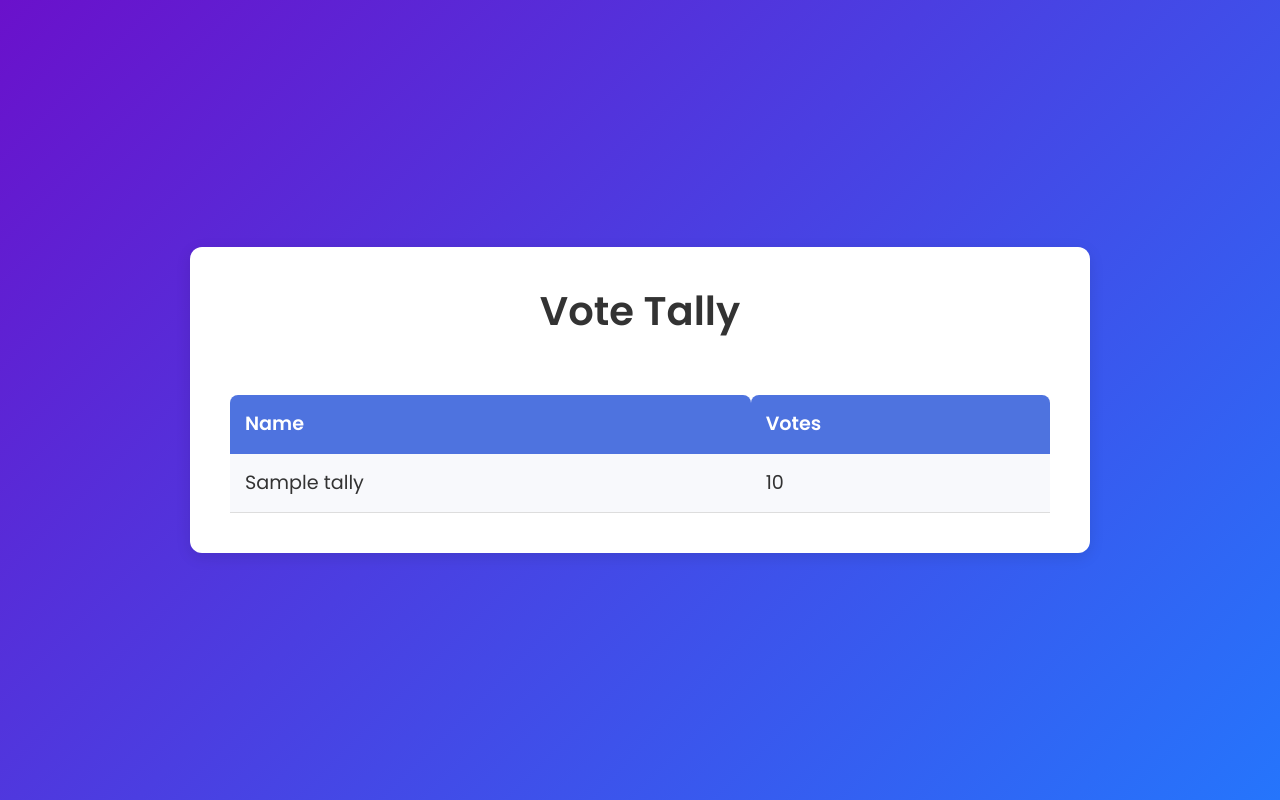
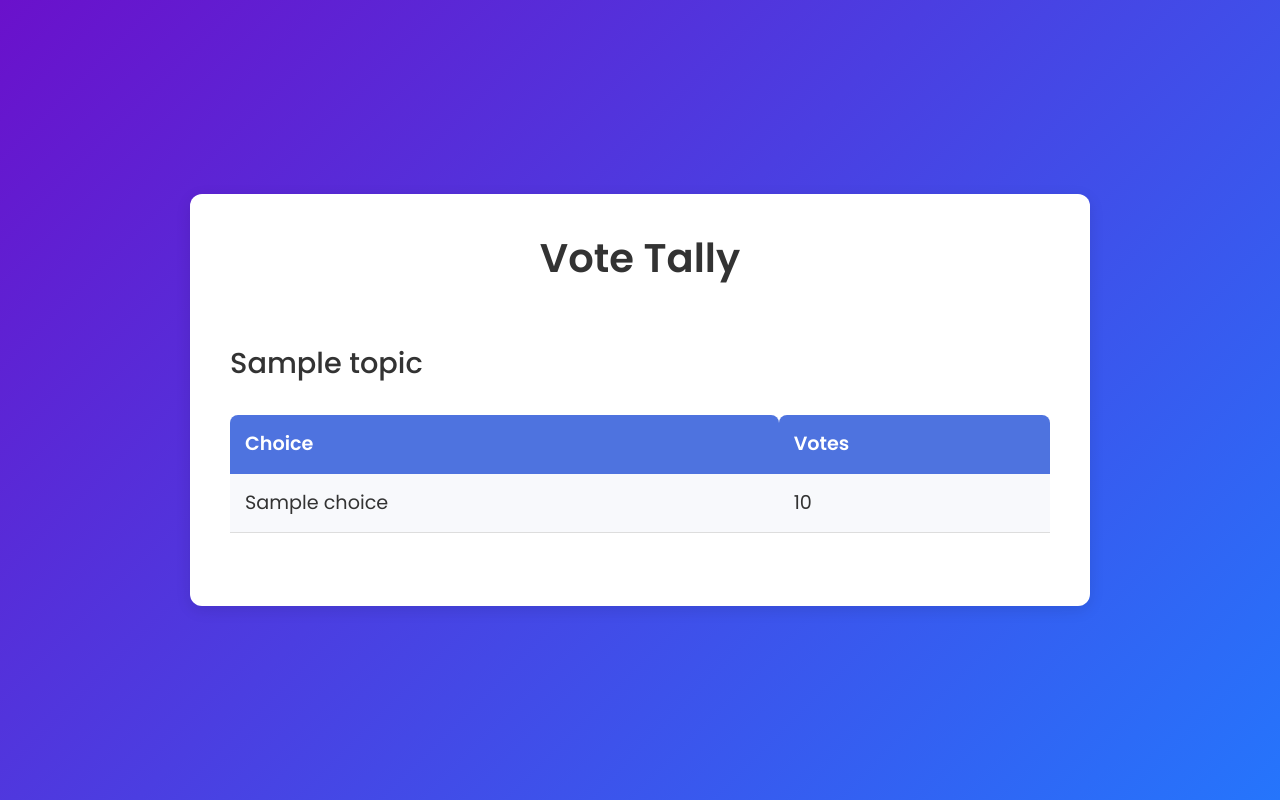
Before and after one commit to moncygeorge/Votestack2, a Flask app: template templates/tally.html in a window 1280 px wide. Run offline with Flask 3, Linux system fonts and the light colour scheme; the template is opened without the code that fills it: most values are stand-ins (such as "Sample title", 1, 10 or a date in 2020).

Commit message:
Update46

```diff
--- a/app.py
+++ b/app.py
@@ -8,8 +8,17 @@ app.secret_key = 'your_secret_key'  # Necessary for flash messages to work
 usernames_file = 'usernames.txt'
 names_file = 'choices.txt'
 votes_file = 'votes.txt'
-# Store topics in memory (or it could be a file if persistence is needed)
-current_topic = None  # Track the current topic for voting
+topic_file = 'current_topic.txt'  # New file to store current topic
+
+# Load the current topic from the file when the app starts
+def load_current_topic():
+    try:
+        with open(topic_file, 'r') as file:
+            return file.read().strip()
+    except FileNotFoundError:
+        return None  # Return None if no topic file exists
+
+current_topic = load_current_topic()  # Load current topic from file on startup
 
 # Store topics in memory (instead of positions.txt)
 topics = []  # Will store the topics that admin can modify
@@ -54,12 +63,12 @@ def vote():
     if 'username' not in session:
         return redirect(url_for('index'))  # Redirect to login if not logged in
 
-    if not topics:
+    if not current_topic:
         flash("No topics available to vote for.", "danger")
         return redirect(url_for('admin_dashboard'))  # Redirect to admin dashboard if no topics exist
 
-    # Get the first topic (you can modify this to cycle through topics if needed)
-    topic = topics[0] if topics else None
+    # Get the current topic
+    topic = current_topic
 
     try:
         # Read the names from 'choices.txt'
@@ -90,18 +99,9 @@ def submit_vote():
         with open(votes_file, 'r') as file:
             votes = file.read().splitlines()
 
-        # Find the current topic to check if the user has voted for it
-        global current_topic  # Use the global variable that tracks the current topic
-
-        if current_topic is None:
-            flash("No active topic available.", "danger")
-            return redirect(url_for('vote'))  # Ensure there's a topic to vote for
-
         # If the user has already voted for the current topic, notify them
         if any(vote.startswith(username + f":{current_topic}:") for vote in votes):
-            flash(
-                f"You have already voted for the topic '{current_topic}', {username}. You can only vote once per topic.",
-                "danger")
+            flash(f"You have already voted for the topic '{current_topic}', {username}. You can only vote once per topic.", "danger")
             return redirect(url_for('vote'))  # Redirect back to voting page if they have already voted
 
         # Save the vote with the username and current topic (e.g., 'username: current_topic: name')
@@ -146,31 +146,42 @@ def admin_dashboard():
 
     return render_template('admin_dashboard.html')  # Show the dashboard for admin
 
-@app.route('/generate_tally', methods=['POST'])
+@app.route('/generate_tally', methods=['GET', 'POST'])
 def generate_tally():
     if 'username' not in session or session['username'] != 'admin':
         flash("Access restricted to admin only.", "danger")
         return redirect(url_for('index'))  # Ensure only admin can access this route
 
     try:
+        # Read the names from 'choices.txt' (the available choices)
+        with open(names_file, 'r') as file:
+            choices = file.read().splitlines()
+
+        # Initialize a dictionary to hold the tally for each topic and their choices
+        tally = {}
+
         # Read the votes from 'votes.txt'
         with open(votes_file, 'r') as file:
             votes = file.read().splitlines()
 
-        # Count the votes for each name
-        vote_count = {}
+        # Count the votes for each choice for each topic
         for vote in votes:
-            name = vote.split(":")[1]  # Extract the name from the vote
-            if name in vote_count:
-                vote_count[name] += 1
-            else:
-                vote_count[name] = 1
+            try:
+                username, topic, name = vote.split(":")
+                if topic not in tally:
+                    tally[topic] = {choice: 0 for choice in choices}  # Initialize a dict for the topic
+                if name in tally[topic]:
+                    tally[topic][name] += 1
+            except ValueError:
+                # Skip any malformed vote entries (in case there's a vote entry without the expected format)
+                continue
 
-        return render_template('tally.html', tally=vote_count)  # Pass the tally data to the template
+        # Render the tally page with the vote counts for each topic
+        return render_template('tally.html', tally=tally)  # Pass the tally data to the template
 
     except FileNotFoundError:
-        flash("Votes file not found.", "danger")
-        return redirect(url_for('admin_dashboard'))  # Redirect to admin dashboard if votes file is missing
+        flash("Votes file or choices file not found.", "danger")
+        return redirect(url_for('admin_dashboard'))  # Redirect to admin dashboard if fi
 @app.route('/enter_voters', methods=['POST'])
 def enter_voters():
     if 'username' not in session or session['username'] != 'admin':
@@ -200,8 +211,6 @@ def enter_voters():
     except Exception as e:
         flash(f"An error occurred while updating usernames: {str(e)}", "danger")
         return redirect(url_for('admin_dashboard'))  # Redirect back to admin dashboard if an error occurs
-
-
 @app.route('/update_topic', methods=['POST'])
 def update_topic():
     if 'username' not in session or session['username'] != 'admin':
@@ -217,9 +226,12 @@ def update_topic():
     global current_topic
     current_topic = new_topic  # Set the new current topic
 
+    # Save the new topic to the file
+    with open(topic_file, 'w') as file:
+        file.write(new_topic)
+
     flash(f"The topic has been updated to '{new_topic}' successfully!", "success")
     return redirect(url_for('admin_dashboard'))  # Redirect back to the admin dashboard
-
 
 @app.route('/view_usernames')
 def view_usernames():
--- /dev/null
+++ b/current_topic.txt
@@ -0,0 +1 @@
+test4
--- a/templates/tally.html
+++ b/templates/tally.html
@@ -30,6 +30,8 @@
             width: 100%;
             max-width: 900px;
             text-align: center;
+            overflow-y: auto;
+            max-height: 90vh; /* Ensure it doesn't take up the whole screen */
         }
 
         h1 {
@@ -72,6 +74,16 @@
 
         .table-container {
             overflow-x: auto;
+            max-height: 400px; /* Makes table scrollable */
+            overflow-y: auto;
+        }
+
+        .topic-heading {
+            margin-top: 30px;
+            font-size: 1.8rem;
+            font-weight: 500;
+            color: #333;
+            text-align: left;
         }
 
         /* Flash Message Styling */
@@ -109,15 +121,20 @@
 
         <!-- Table with Vote Tally -->
         <div class="table-container">
+            {% for topic, choices in tally.items() %}
+                <!-- Topic heading -->
+                <div class="topic-heading">{{ topic }}</div>
+
+                <!-- Table displaying choices and vote counts for the topic -->
                 <table>
                     <thead>
                         <tr>
-                        <th>Name</th>
+                            <th>Choice</th>
                             <th>Votes</th>
                         </tr>
                     </thead>
                     <tbody>
-                    {% for name, votes in tally.items() %}
+                        {% for name, votes in choices.items() %}
                             <tr>
                                 <td>{{ name }}</td>
                                 <td>{{ votes }}</td>
@@ -125,6 +142,8 @@
                         {% endfor %}
                     </tbody>
                 </table>
+                <hr>
+            {% endfor %}
         </div>
     </div>
 
--- a/votes.txt
+++ b/votes.txt
@@ -1 +1,5 @@
-7890:Yes
+9687:test:Yes
+9687:test2:Yes
+9687:test3:Yes
+9687:test4:Yes
+3058:test4:Yes
```
Also changed, not shown: usernames.txt (+10 -10 lines). Lines whose indentation alone changed are shown as unchanged.
